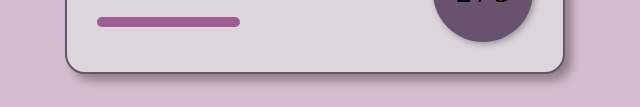
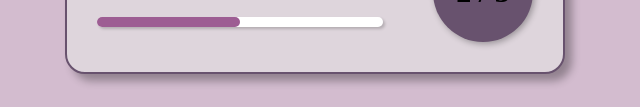
Before and after one commit to yesssiu/to-do-app, a plain HTML site: page index.html in a window 1280 px wide. Shown: the part 210-317 px from the top of the page, without its empty margins (325-965 px from the left). Drawn offline with Linux system fonts and the light colour scheme; a web font is replaced by a local one.

Commit message:
added shadow

```diff
--- a/styles.css
+++ b/styles.css
@@ -51,9 +51,10 @@ body {
 #progressBar {
     width: 100%;
     height: 10px;
-    background-color: var(--secondaryBackground);
+    background-color: #fff;
     border-radius: 5px;
     margin-top: 20px;
+    box-shadow: 2px 2px 3px #00000031
 }
 
 #progress {
```
